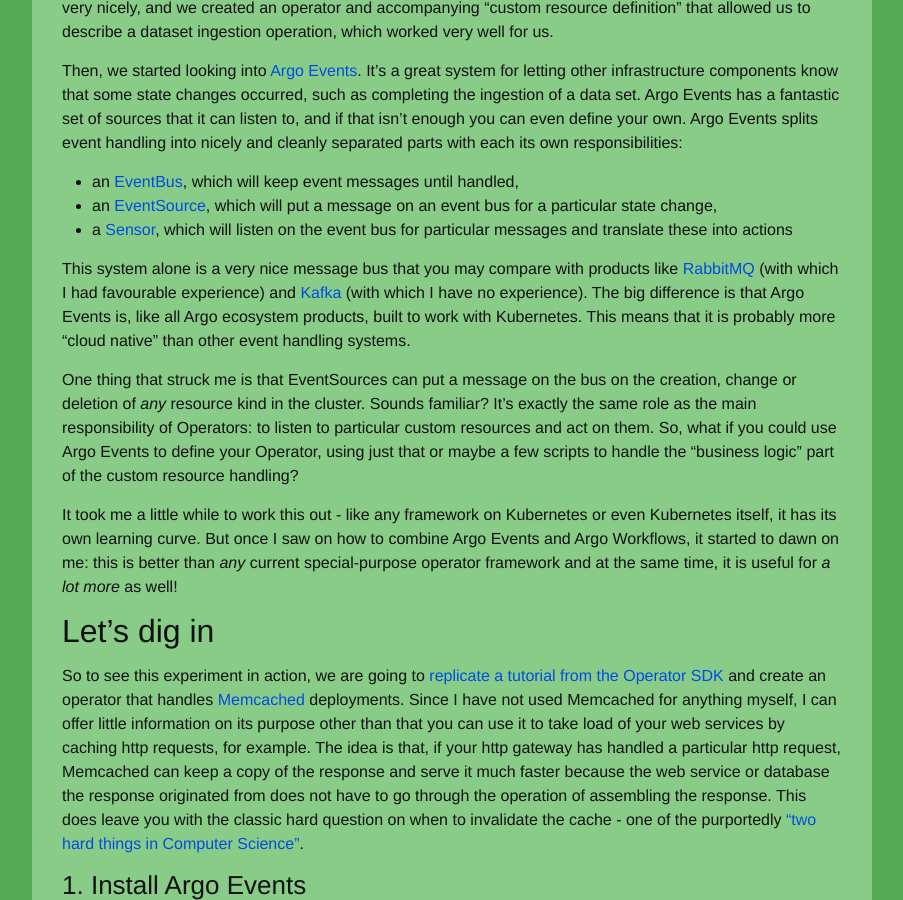
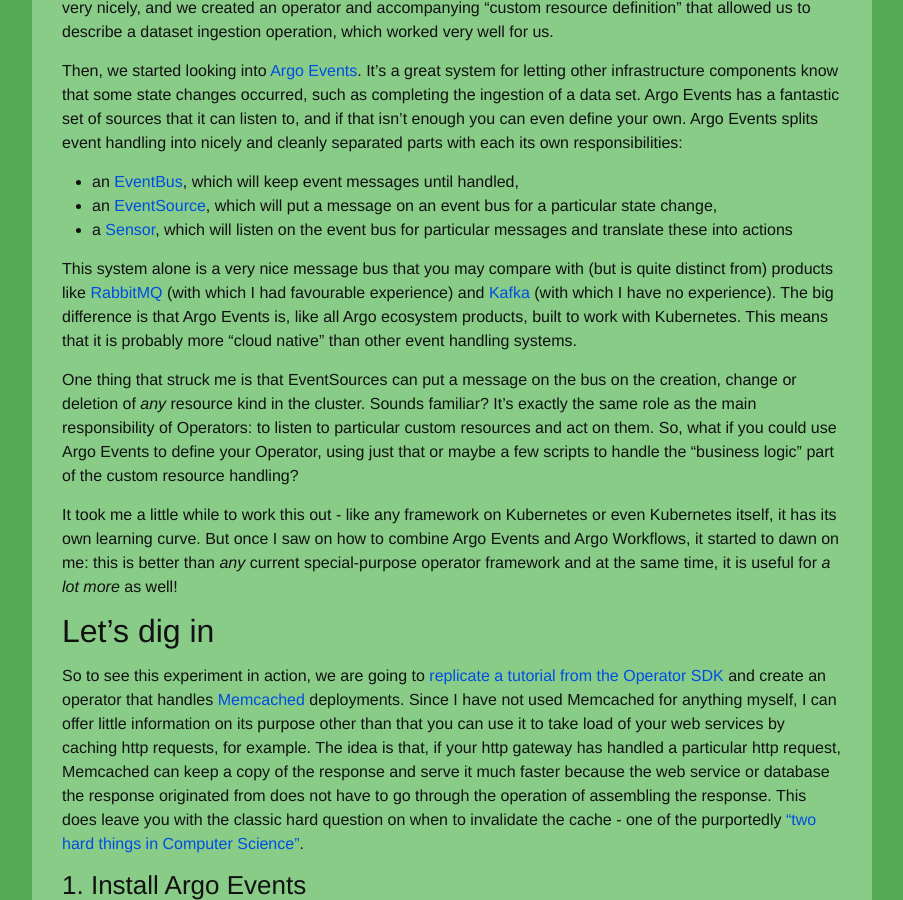
Before and after one commit to reinvantveer/reinvantveer.github.io, a Jekyll site: the page built from _posts/2022-01-29-easier-operator.md, in a window 1280 px wide and 900 px high, scrolled down 3284 px. Shown: the whole window, without its empty margins (188-1091 px from the left). Built offline with Jekyll 4.4.1, drawn with Linux system fonts in a browser that asks for light colours; comment, search, counter and statistics services are not loaded.

Commit message:
tweaks
Signed-off-by: reinvantveer <reinvantveer@gmail.com>

```diff
--- a/_posts/2022-01-29-easier-operator.md
+++ b/_posts/2022-01-29-easier-operator.md
@@ -117,7 +117,7 @@
 - a [Sensor](https://argoproj.github.io/argo-events/concepts/sensor/), which will listen on the event bus for particular
   messages and translate these into actions
 
-This system alone is a very nice message bus that you may compare with products
+This system alone is a very nice message bus that you may compare with (but is quite distinct from) products
 like [RabbitMQ](https://www.rabbitmq.com/) (with which I had favourable experience)
 and [Kafka](https://kafka.apache.org/) (with which I have no experience). The big difference is that Argo Events is,
 like all Argo ecosystem products, built to work with Kubernetes. This means that it is probably more "cloud native" than
```
